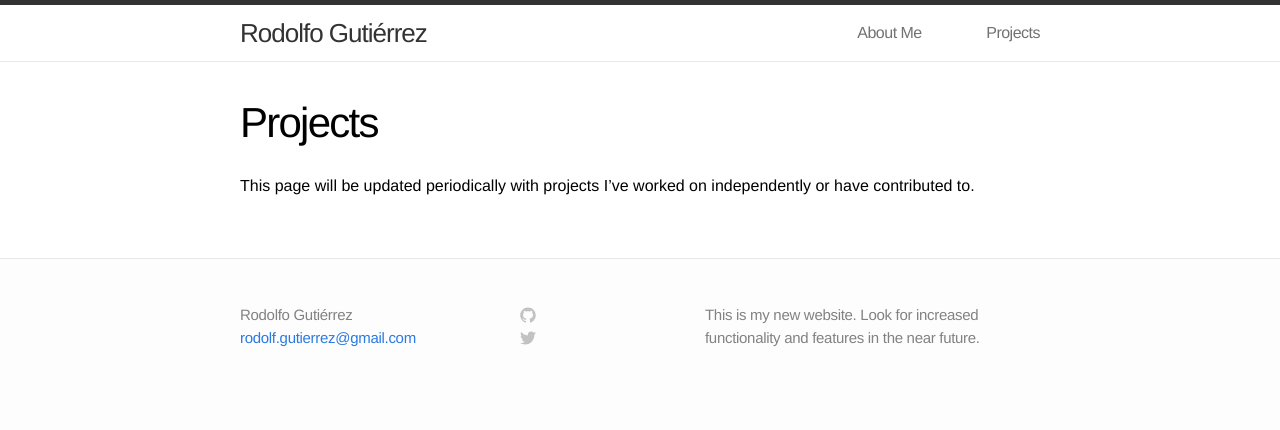
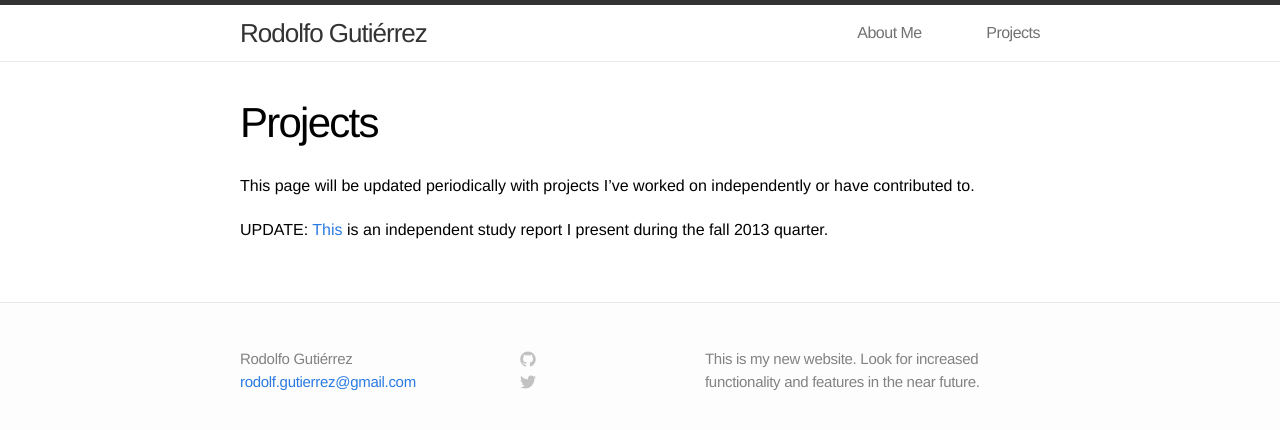
Before and after one commit to gutzrodolfo/arwedding.love, a Jekyll site: the page built from projects.md, in a window 1280 px wide. Shown: the top 430 px of the page. Built offline with Jekyll 4.4.1, drawn with Linux system fonts in a browser that asks for light colours.

Commit message:
Update to projects page

```diff
--- a/projects.md
+++ b/projects.md
@@ -5,3 +5,5 @@ permalink: /projects/
 ---
 
 This page will be updated periodically with projects I've worked on independently or have contributed to.
+
+UPDATE: [This]({{ site.url }}/assets/cse595_Fall2013.pdf) is an independent study report I present during the fall 2013 quarter.
```
Also changed, not shown: 1 other file.
